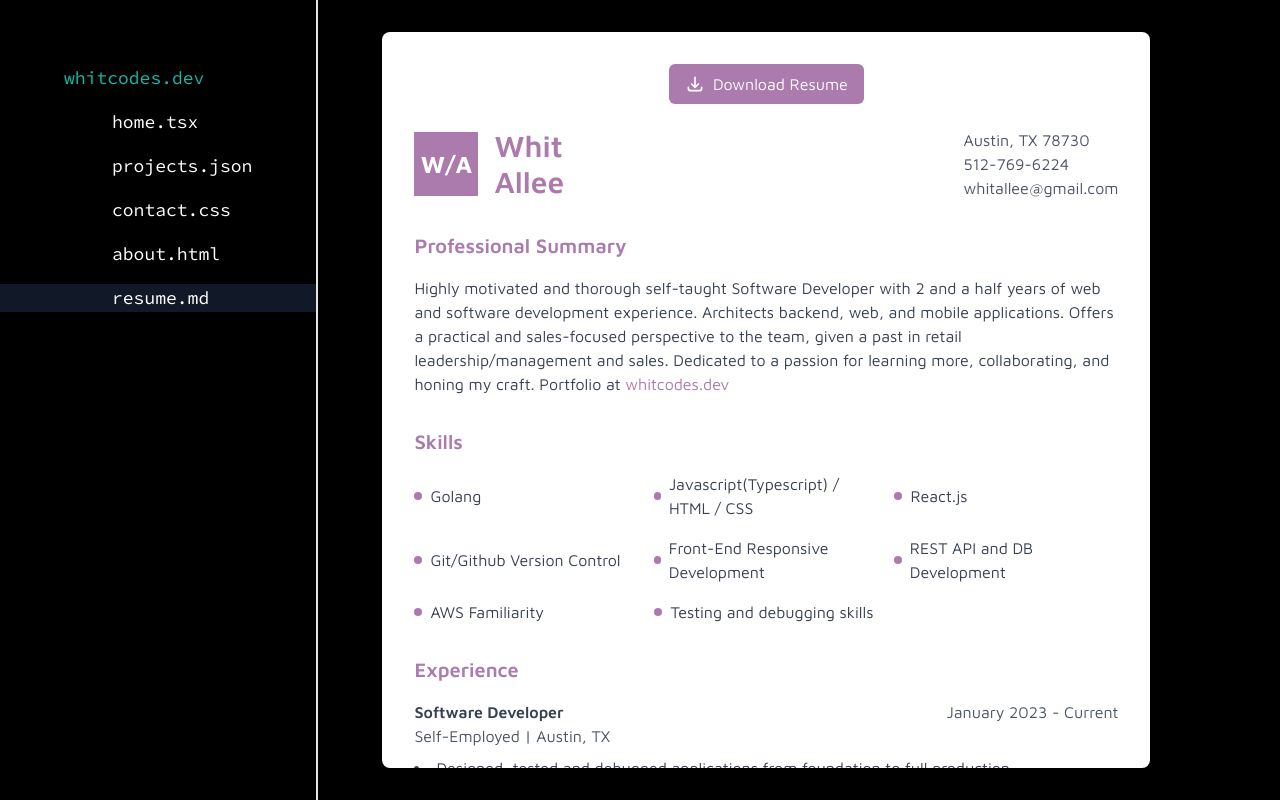
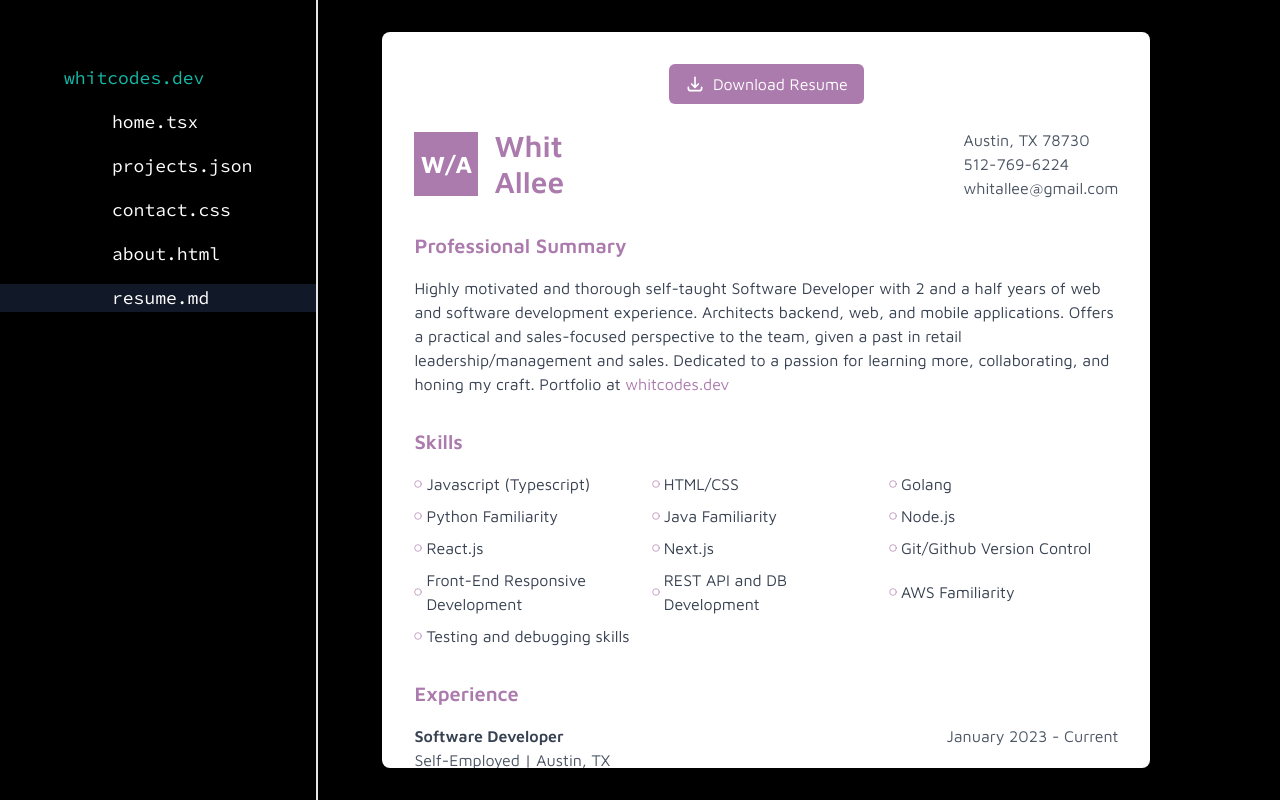
Before and after one commit to whitallee/portfolio, a Next.js app: page /resume in a window 1280 px wide. Built offline with nearby package versions, Linux system fonts and the light colour scheme.

Commit message:
layout and visual changes for resume page edited apostrophes to be lint compliant

```diff
--- a/app/layout.tsx
+++ b/app/layout.tsx
@@ -22,7 +22,7 @@ export default function RootLayout({
       <body className={mavenPro.className}>
         <div className="flex w-screen max-w-full">
           <FileTree/>
-          <div className="pl-2 sm:pl-16">{children}</div>
+          <div className="pl-2 sm:pl-8 lg:pl-16">{children}</div>
         </div>
       </body>
     </html>
--- a/app/resume/page.tsx
+++ b/app/resume/page.tsx
@@ -1,8 +1,9 @@
+import { Circle } from "lucide-react";
 import Link from "next/link";
 
 export default function Resume() {
   return (
-    <div className="max-w-3xl p-8 bg-white rounded-lg mt-8 h-[calc(100vh-4rem)] overflow-y-auto">
+    <div className="max-w-3xl p-8 bg-white rounded-lg mt-8 mr-2 sm:mr-8 lg:mr-16 h-[calc(100vh-4rem)] overflow-y-auto">
       {/* Download Button */}
       <div className="flex justify-center mb-6">
         <a
@@ -60,11 +61,16 @@ export default function Resume() {
       {/* Skills */}
       <section className="mb-8">
         <h2 className="text-xl font-semibold text-[#AC7BAE] mb-4">Skills</h2>
-        <div className="grid grid-cols-1 md:grid-cols-2 lg:grid-cols-3 gap-4">
+        <div className="grid grid-cols-1 md:grid-cols-2 lg:grid-cols-3 gap-2">
           {[
+            "Javascript (Typescript)",
+            "HTML/CSS",
             "Golang",
-            "Javascript(Typescript) / HTML / CSS",
+            "Python Familiarity",
+            "Java Familiarity",
+            "Node.js",
             "React.js",
+            "Next.js",
             "Git/Github Version Control",
             "Front-End Responsive Development",
             "REST API and DB Development",
@@ -72,7 +78,7 @@ export default function Resume() {
             "Testing and debugging skills"
           ].map((skill, index) => (
             <div key={index} className="flex items-center">
-              <span className="w-2 h-2 bg-[#AC7BAE] rounded-full mr-2"></span>
+              <Circle className="w-2 h-2 min-h-2 min-w-2 mr-1 text-[#AC7BAE]" />
               <span className="text-gray-700 text-wrap">{skill}</span>
             </div>
           ))}
@@ -95,7 +101,7 @@ export default function Resume() {
           <ul className="list-disc list-inside text-gray-700 space-y-1">
             <li>Designed, tested and debugged applications from foundation to full production.</li>
             <li>Collaborated, ideated, and communicated with clients in order to make a product that complies with their design requirements.</li>
-            <li>Detected problems provided by client's feedback and implemented solutions.</li>
+            <li>Detected problems provided by client&apos;s feedback and implemented solutions.</li>
             <li>Acquired new skills and understanding of libraries to implement in projects whenever necessary.</li>
             <li>Constructed and managed back end server logic protocols and database connections.</li>
           </ul>
@@ -114,7 +120,7 @@ export default function Resume() {
             <li>Served product samples to customers browsing inside stores or at special events.</li>
             <li>Established and grew the Sunday Freebie Promo at H-E-B Round Rock 02 (373) to the #1 ranking in Central Texas for Freebie Redemptions through the H-E-B app</li>
             <li>Encouraged purchases with consultative and suggestive sales techniques.</li>
-            <li>Answered customers' questions and redirected concerns toward benefits of products.</li>
+            <li>Answered customers&apos; questions and redirected concerns toward benefits of products.</li>
             <li>Note: Promoted from Sales Demo Rep to Sales Demo Specialist before being the acting Sales Demo Lead</li>
           </ul>
         </div>
```
